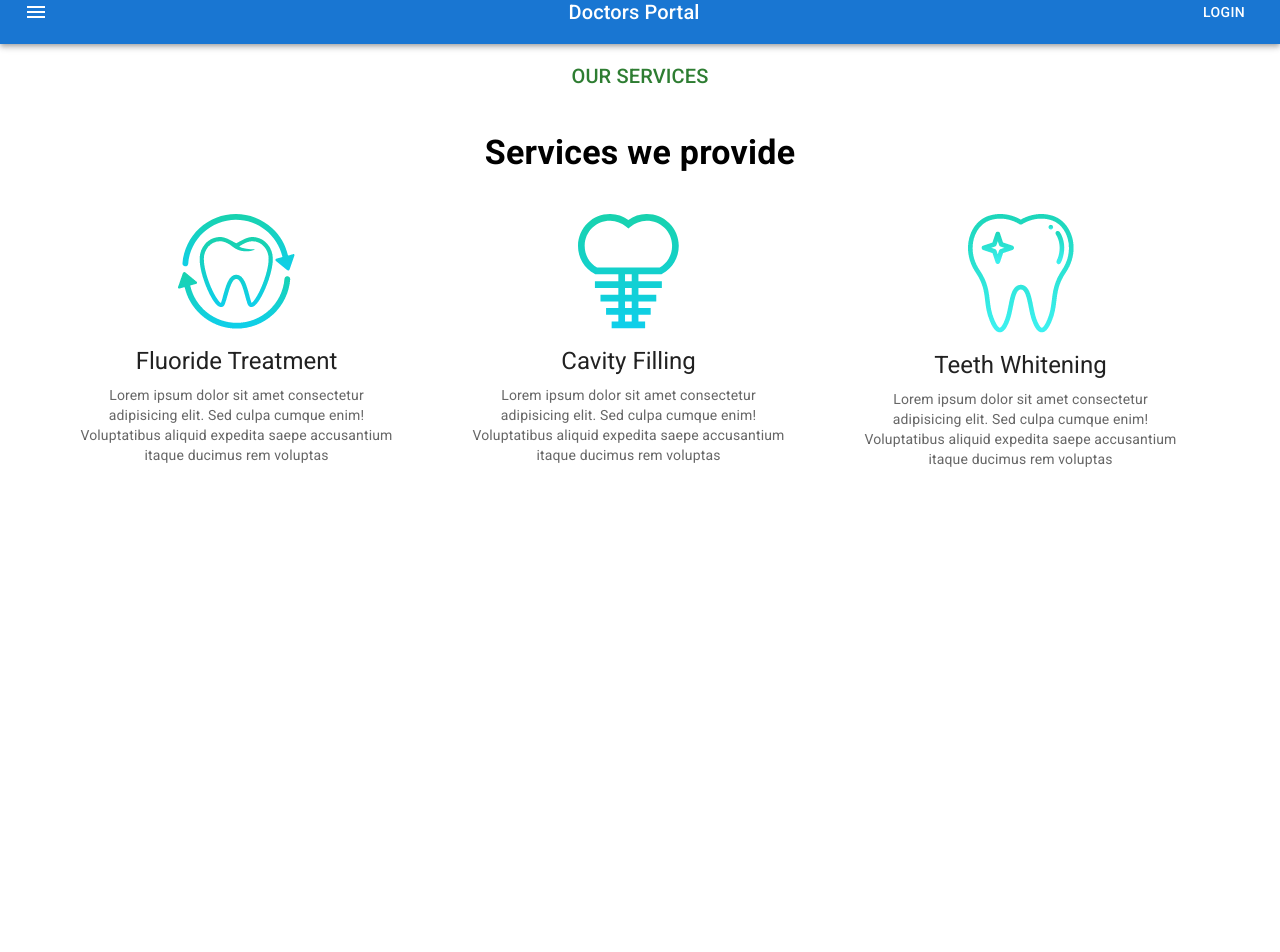
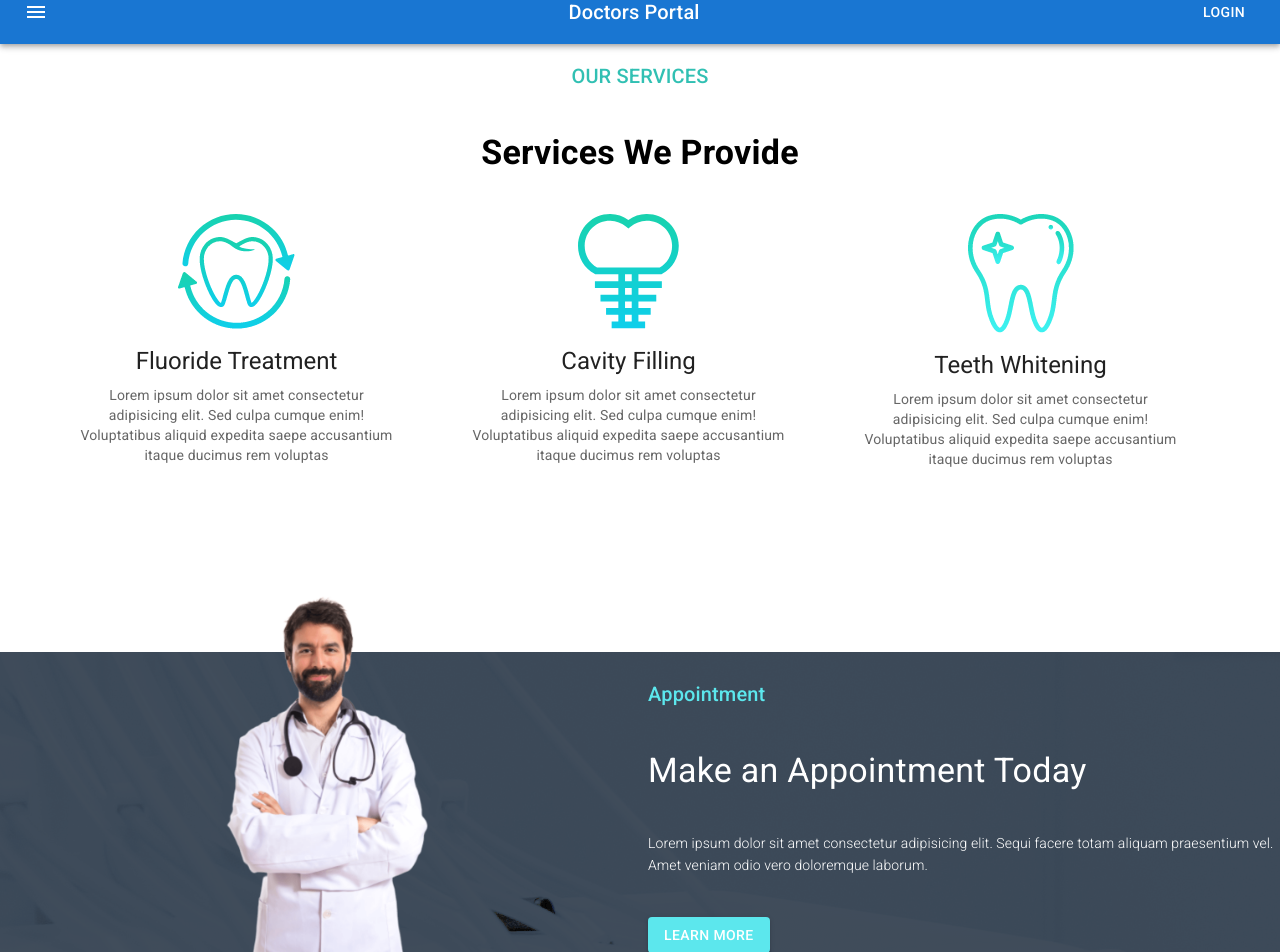
Before and after one commit to nmso2/react-doctors-portal-client, a React (Create React App) app: page / in a window 1280 px wide. Shown: the part 20-972 px from the top of the page. Before the commit the page ends 800 px from the top, so only its background shows below. Built offline with nearby package versions, Linux system fonts and the light colour scheme.

Commit message:
appointment banner

```diff
--- /dev/null
+++ b/src/Pages/Home/AppointmentBanner/AppointmentBanner.js
@@ -0,0 +1,48 @@
+import React from 'react';
+import Box from '@mui/material/Box';
+import Grid from '@mui/material/Grid';
+import doctor from '../../../images/doctor.png'
+import bg from '../../../images/appointment-bg.png'
+import { Button, Typography } from '@mui/material';
+
+const appointmentBanner = {
+    background: `url(${bg})`,
+    backgroundColor: 'rgba(45, 58, 74, 0.9)',
+    backgroundBlendMode: 'darken, luminosity',
+    marginTop: 175
+}
+
+const AppointmentBanner = () => {
+    return (
+        <Box style={appointmentBanner} sx={{ flexGrow: 1 }}>
+            <Grid container spacing={2}>
+                <Grid item xs={12} md={6}>
+                    <img
+                        style={{ width: 400, marginTop: '-110px' }}
+                        src={doctor} alt="" />
+                </Grid>
+                <Grid item xs={12} md={6} sx={{
+                    display: 'flex',
+                    justifyContent: 'flex-start',
+                    alignItems: 'center',
+                    textAlign: 'left'
+                }}>
+                    <Box>
+                        <Typography variant="h6" sx={{ mb: 5 }} style={{ color: '#5CE7ED' }}>
+                            Appointment
+                        </Typography>
+                        <Typography variant="h4" style={{ color: 'white' }}>
+                            Make an Appointment Today
+                        </Typography>
+                        <Typography variant="h6" sx={{ my: 5 }} style={{ color: 'white', fontSize: 14, fontWeight: 300 }}>
+                            Lorem ipsum dolor sit amet consectetur adipisicing elit. Sequi facere totam aliquam praesentium vel. Amet veniam odio vero doloremque laborum.
+                        </Typography>
+                        <Button variant="contained" style={{ backgroundColor: '#5CE7ED' }}>Learn More</Button>
+                    </Box>
+                </Grid>
+            </Grid>
+        </Box>
+    );
+};
+
+export default AppointmentBanner;
--- a/src/Pages/Home/Home/Home.js
+++ b/src/Pages/Home/Home/Home.js
@@ -1,5 +1,6 @@
 import React from 'react';
 import Navigation from '../../Shared/Navigation/Navigation';
+import AppointmentBanner from '../AppointmentBanner/AppointmentBanner';
 import Services from '../Services/Services';
 
 const Home = () => {
@@ -7,6 +8,7 @@
         <div>
             <Navigation />
             <Services></Services>
+            <AppointmentBanner></AppointmentBanner>
         </div>
     );
 };
--- a/src/Pages/Home/Services/Services.js
+++ b/src/Pages/Home/Services/Services.js
@@ -30,11 +30,11 @@
     return (
         <Box sx={{ flexGrow: 1 }}>
             <Container>
-                <Typography sx={{ fontWeight: 500, m: 2, color: 'success.main' }} gutterBottom variant="h6" component="div">
+                <Typography sx={{ fontWeight: 500, m: 2, color: '#31C0B3' }} gutterBottom variant="h6" component="div">
                     OUR SERVICES
                 </Typography>
                 <Typography sx={{ fontWeight: 600, m: 5 }} gutterBottom variant="h4" component="div">
-                    Services we provide
+                    Services We Provide
                 </Typography>
                 <Grid container spacing={{ xs: 2, md: 3 }} columns={{ xs: 4, sm: 8, md: 12 }}>
                     {services.map((service, index) => (
```
